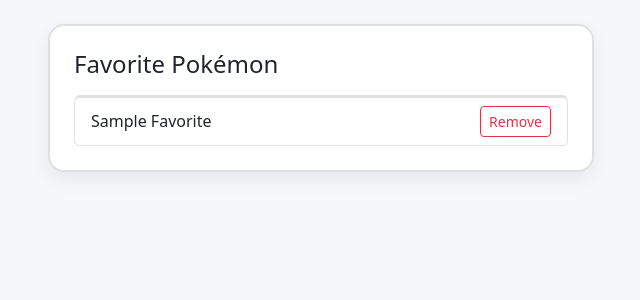
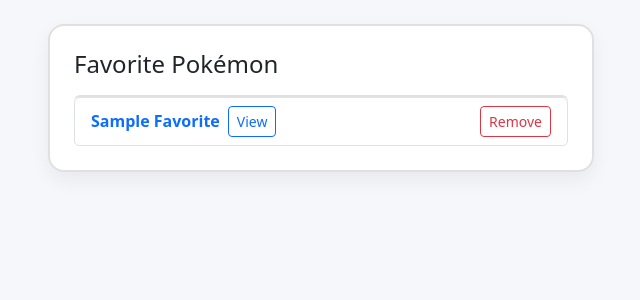
Before and after one commit to akonisanchez/pokedex, a Flask app: page /favorites in a window 1280 px wide. Shown: the part 56-356 px from the top of the page, without its empty margins (319-959 px from the left). Run offline with Flask 3, Linux system fonts and the light colour scheme; tables that the repository leaves empty hold one stand-in row (values such as "Sample post").

Commit message:
Make favorites clickable from favorites page

```diff
--- a/templates/favorites.html
+++ b/templates/favorites.html
@@ -12,7 +12,15 @@
           <ul class="list-group">
             {% for fav in favorites %}
             <li class="list-group-item d-flex justify-content-between align-items-center">
-                <span>{{ fav.display }}</span>
+              <div class="d-flex align-items-center gap-2">
+                <a href="/pokemon?name={{ fav.raw }}" class="fw-semibold text-decoration-none">
+                  {{ fav.display }}
+                </a>
+
+                <a href="/pokemon?name={{ fav.raw }}" class="btn btn-outline-primary btn-sm">
+                  View
+                </a>
+              </div>
 
               <form action="/favorites/remove" method="post" class="m-0">
                 <input type="hidden" name="name" value="{{ fav.raw }}">
```
Lines whose indentation alone changed are shown as unchanged.
